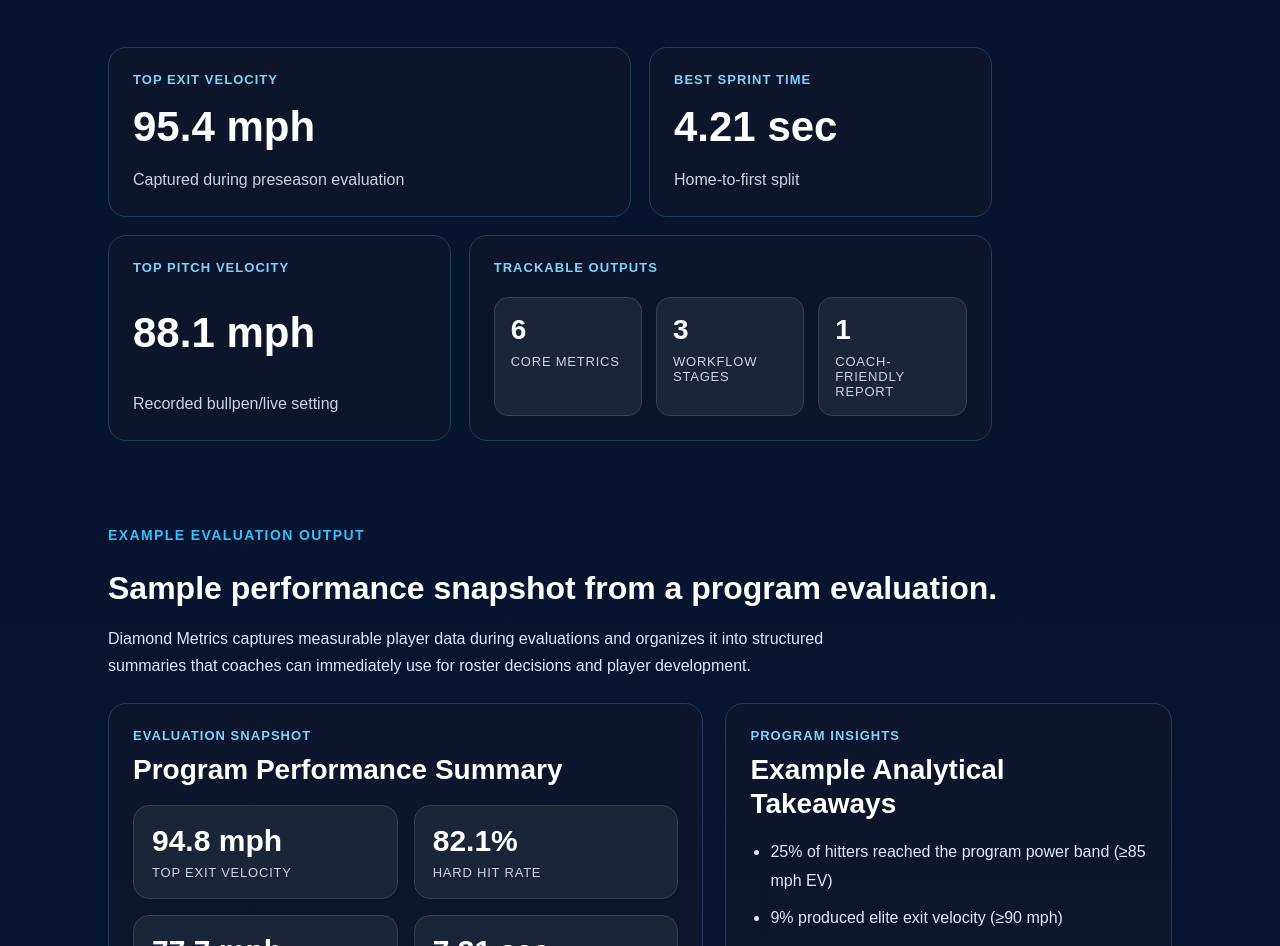
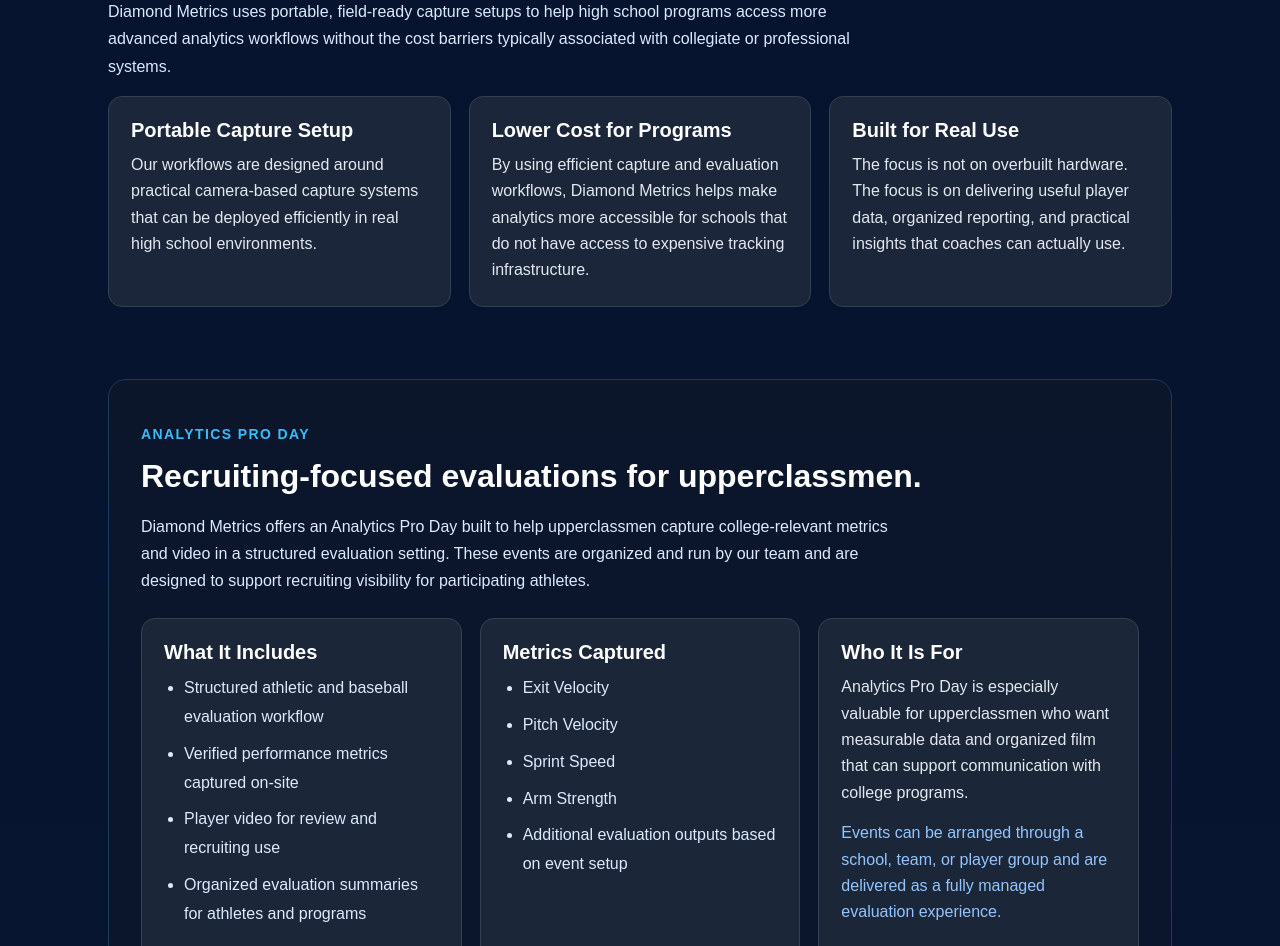
Before and after one commit to stoddow313/Diamond-Metrics-Website, a React (Vite) app: page / in a window 1280 px wide. Shown: the part 1486-2432 px from the top of the page. Built offline with nearby package versions, Linux system fonts and the light colour scheme.

Commit message:
Added ProDay info and Low-cost feature

```diff
--- a/src/App.jsx
+++ b/src/App.jsx
@@ -1,6 +1,8 @@
 import Navbar from "./components/Navbar";
 import Hero from "./components/Hero";
 import UseCases from "./components/UseCases";
+import AccessibleCapture from "./components/AccessibleCapture";
+import ProDay from "./components/ProDay";
 import MetricsPreview from "./components/MetricsPreview";
 import DashboardPreview from "./components/DashboardPreview";
 import VisualInsights from "./components/VisualInsights";
@@ -21,6 +23,8 @@
       <main>
         <Hero />
         <UseCases />
+        <AccessibleCapture />
+        <ProDay />
         <MetricsPreview />
         <DashboardPreview />
         <VisualInsights />
--- /dev/null
+++ b/src/components/AccessibleCapture.jsx
@@ -0,0 +1,45 @@
+function AccessibleCapture() {
+  return (
+    <section id="accessible-capture">
+      <p className="eyebrow">Accessible Analytics</p>
+      <h2>Advanced evaluation workflows without expensive hardware requirements.</h2>
+      <p className="section-text">
+        Diamond Metrics uses portable, field-ready capture setups to help high
+        school programs access more advanced analytics workflows without the
+        cost barriers typically associated with collegiate or professional
+        systems.
+      </p>
+
+      <div className="card-grid">
+        <div className="card">
+          <h3>Portable Capture Setup</h3>
+          <p>
+            Our workflows are designed around practical camera-based capture
+            systems that can be deployed efficiently in real high school
+            environments.
+          </p>
+        </div>
+
+        <div className="card">
+          <h3>Lower Cost for Programs</h3>
+          <p>
+            By using efficient capture and evaluation workflows, Diamond Metrics
+            helps make analytics more accessible for schools that do not have
+            access to expensive tracking infrastructure.
+          </p>
+        </div>
+
+        <div className="card">
+          <h3>Built for Real Use</h3>
+          <p>
+            The focus is not on overbuilt hardware. The focus is on delivering
+            useful player data, organized reporting, and practical insights that
+            coaches can actually use.
+          </p>
+        </div>
+      </div>
+    </section>
+  );
+}
+
+export default AccessibleCapture;
--- /dev/null
+++ b/src/components/ProDay.jsx
@@ -0,0 +1,52 @@
+function ProDay() {
+  return (
+    <section id="pro-day" className="highlight-section">
+      <p className="eyebrow">Analytics Pro Day</p>
+      <h2>Recruiting-focused evaluations for upperclassmen.</h2>
+      <p className="section-text">
+        Diamond Metrics offers an Analytics Pro Day built to help upperclassmen
+        capture college-relevant metrics and video in a structured evaluation
+        setting. These events are organized and run by our team and are designed
+        to support recruiting visibility for participating athletes.
+      </p>
+
+      <div className="pro-day-layout">
+        <div className="card">
+          <h3>What It Includes</h3>
+          <ul className="pro-day-list">
+            <li>Structured athletic and baseball evaluation workflow</li>
+            <li>Verified performance metrics captured on-site</li>
+            <li>Player video for review and recruiting use</li>
+            <li>Organized evaluation summaries for athletes and programs</li>
+          </ul>
+        </div>
+
+        <div className="card">
+          <h3>Metrics Captured</h3>
+          <ul className="pro-day-list">
+            <li>Exit Velocity</li>
+            <li>Pitch Velocity</li>
+            <li>Sprint Speed</li>
+            <li>Arm Strength</li>
+            <li>Additional evaluation outputs based on event setup</li>
+          </ul>
+        </div>
+
+        <div className="card">
+          <h3>Who It Is For</h3>
+          <p>
+            Analytics Pro Day is especially valuable for upperclassmen who want
+            measurable data and organized film that can support communication
+            with college programs.
+          </p>
+          <p className="pro-day-note">
+            Events can be arranged through a school, team, or player group and
+            are delivered as a fully managed evaluation experience.
+          </p>
+        </div>
+      </div>
+    </section>
+  );
+}
+
+export default ProDay;
--- a/src/index.css
+++ b/src/index.css
@@ -808,7 +808,29 @@
   color: #94a3b8;
   font-size: 14px;
 }
+.pro-day-layout {
+  display: grid;
+  grid-template-columns: repeat(3, minmax(0, 1fr));
+  gap: 18px;
+  margin-top: 24px;
+}
 
+.pro-day-list {
+  margin: 0;
+  padding-left: 20px;
+  color: #dbeafe;
+  line-height: 1.8;
+}
+
+.pro-day-list li {
+  margin-bottom: 8px;
+}
+
+.pro-day-note {
+  margin-top: 14px !important;
+  color: #93c5fd !important;
+  line-height: 1.6;
+}
 
 
 
@@ -875,6 +897,9 @@
   .footer-top {
     grid-template-columns: 1fr;
   }
+  .pro-day-layout {
+    grid-template-columns: 1fr;
+  }
 }
 
 @media (max-width: 700px) {
```
